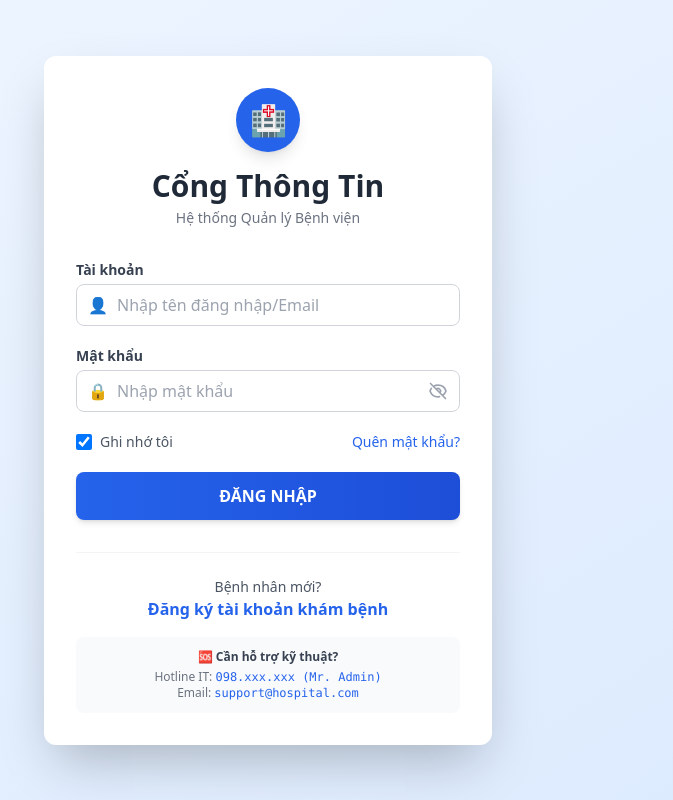
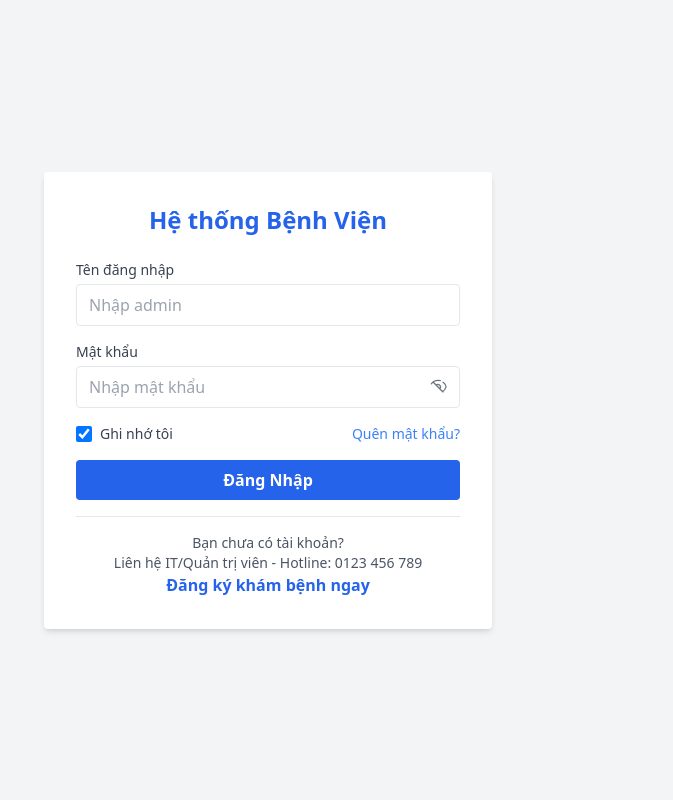
Before and after one commit to TuyenPV2004/Hospital-Management-System, a React (Vite) app in the folder hospital-frontend/: page / in a window 1280 px wide. Shown: the whole page, without its empty margins (372-1045 px from the left). Built offline with nearby package versions, Linux system fonts and the light colour scheme.

Commit message:
update: refactor Login component for improved UI and streamlined login logic

```diff
--- a/hospital-frontend/src/pages/Login.jsx
+++ b/hospital-frontend/src/pages/Login.jsx
@@ -1,189 +1,146 @@
 // src/pages/Login.jsx
-import React, { useState, useEffect } from 'react';
+import React, { useState } from 'react';
 import { useNavigate, Link } from 'react-router-dom';
-import api from '../services/api';
+import api from '../services/api'; // Import file cấu hình API vừa tạo
 
 const Login = () => {
-    const navigate = useNavigate();
-
-    // State cơ bản
     const [username, setUsername] = useState('');
     const [password, setPassword] = useState('');
+    const [showPassword, setShowPassword] = useState(false);
+    const [rememberMe, setRememberMe] = useState(true);
     const [error, setError] = useState('');
-    const [loading, setLoading] = useState(false);
-
-    // --- STATE NÂNG CẤP ---
-    const [showPassword, setShowPassword] = useState(false); // Ẩn/Hiện mật khẩu
-    const [rememberMe, setRememberMe] = useState(true);      // Mặc định là Ghi nhớ
-
-    // Kiểm tra nếu đã đăng nhập rồi thì chuyển vào Dashboard luôn
-    useEffect(() => {
-        const token = localStorage.getItem('token') || sessionStorage.getItem('token');
-        if (token) navigate('/dashboard');
-    }, [navigate]);
+    const navigate = useNavigate();
 
     const handleLogin = async (e) => {
         e.preventDefault();
         setError('');
-        setLoading(true);
 
         try {
-            const response = await api.post('/login', {
-                username: username,
-                password: password,
+            // Tạo FormData theo format OAuth2PasswordRequestForm
+            const formData = new URLSearchParams();
+            formData.append('username', username);
+            formData.append('password', password);
+
+            // Gọi API Login từ Backend với Content-Type: application/x-www-form-urlencoded
+            const response = await api.post('/login', formData, {
+                headers: {
+                    'Content-Type': 'application/x-www-form-urlencoded',
+                },
             });
 
             const token = response.data.access_token;
-
-            // --- LOGIC GHI NHỚ ĐĂNG NHẬP ---
             if (rememberMe) {
-                localStorage.setItem('token', token); // Lưu lâu dài
+                localStorage.setItem('token', token);
+                sessionStorage.removeItem('token');
             } else {
-                sessionStorage.setItem('token', token); // Mất khi đóng tab
+                sessionStorage.setItem('token', token);
+                localStorage.removeItem('token');
             }
 
+            // 2. Chuyển hướng sang trang Dashboard
+            alert("Đăng nhập thành công!");
             navigate('/dashboard');
 
         } catch (err) {
+            // Xử lý lỗi
             console.error(err);
-            if (err.response && (err.response.status === 401 || err.response.status === 400)) {
-                setError('Sai tên đăng nhập hoặc mật khẩu!');
+            if (err.response && err.response.status === 401) {
+                setError('Sai tên đăng nhập hoặc mật khẩu');
             } else {
-                setError('Lỗi kết nối đến máy chủ. Vui lòng thử lại sau.');
+                setError('Lỗi kết nối Server');
             }
-        } finally {
-            setLoading(false);
         }
     };
 
     return (
-        <div className="flex items-center justify-center min-h-screen bg-gradient-to-br from-blue-50 to-blue-100">
-            <div className="w-full max-w-md p-8 bg-white rounded-xl shadow-2xl transform transition-all hover:scale-[1.01]">
-                {/* Header Logo/Title */}
-                <div className="text-center mb-8">
-                    <div className="w-16 h-16 bg-blue-600 rounded-full flex items-center justify-center mx-auto mb-4 text-white text-3xl shadow-lg">
-                        🏥
-                    </div>
-                    <h2 className="text-3xl font-extrabold text-gray-800">Cổng Thông Tin</h2>
-                    <p className="text-gray-500 text-sm mt-1">Hệ thống Quản lý Bệnh viện</p>
-                </div>
+        <div className="flex items-center justify-center min-h-screen bg-gray-100">
+            <div className="w-full max-w-md p-8 space-y-6 bg-white rounded shadow-md">
+                <h2 className="text-2xl font-bold text-center text-blue-600">
+                    Hệ thống Bệnh Viện
+                </h2>
 
                 {error && (
-                    <div className="mb-4 p-3 bg-red-50 border-l-4 border-red-500 text-red-700 text-sm rounded animate-pulse">
-                        ⚠️ {error}
+                    <div className="p-3 text-sm text-red-500 bg-red-100 rounded">
+                        {error}
                     </div>
                 )}
 
-                <form onSubmit={handleLogin} className="space-y-5">
-                    {/* Input Username */}
+                <form onSubmit={handleLogin} className="space-y-4">
                     <div>
-                        <label className="block text-sm font-bold text-gray-700 mb-1">Tài khoản</label>
-                        <div className="relative">
-                            <span className="absolute inset-y-0 left-0 pl-3 flex items-center text-gray-400">
-                                👤
-                            </span>
+                        <label className="block mb-1 text-sm font-medium text-gray-700">
+                            Tên đăng nhập
+                        </label>
                         <input
                             type="text"
                             value={username}
                             onChange={(e) => setUsername(e.target.value)}
-                                className="w-full pl-10 pr-4 py-2 border border-gray-300 rounded-lg focus:ring-2 focus:ring-blue-500 focus:border-blue-500 outline-none transition-colors"
-                                placeholder="Nhập tên đăng nhập/Email"
+                            className="w-full px-3 py-2 border rounded focus:outline-none focus:ring focus:border-blue-300"
+                            placeholder="Nhập admin"
                             required
                         />
                     </div>
-                    </div>
-
-                    {/* Input Password (Có nút Show/Hide) */}
                     <div>
-                        <label className="block text-sm font-bold text-gray-700 mb-1">Mật khẩu</label>
+                        <label className="block mb-1 text-sm font-medium text-gray-700">
+                            Mật khẩu
+                        </label>
                         <div className="relative">
-                            <span className="absolute inset-y-0 left-0 pl-3 flex items-center text-gray-400">
-                                🔒
-                            </span>
                             <input
-                                type={showPassword ? "text" : "password"} // --- Thay đổi loại input ---
+                                type={showPassword ? 'text' : 'password'}
                                 value={password}
                                 onChange={(e) => setPassword(e.target.value)}
-                                className="w-full pl-10 pr-10 py-2 border border-gray-300 rounded-lg focus:ring-2 focus:ring-blue-500 focus:border-blue-500 outline-none transition-colors"
+                                className="w-full px-3 py-2 border rounded focus:outline-none focus:ring focus:border-blue-300 pr-10"
                                 placeholder="Nhập mật khẩu"
                                 required
                             />
-                            {/* Nút con mắt (Eye Icon) */}
                             <button
                                 type="button"
-                                onClick={() => setShowPassword(!showPassword)}
-                                className="absolute inset-y-0 right-0 pr-3 flex items-center text-gray-400 hover:text-blue-600 focus:outline-none"
+                                aria-label={showPassword ? 'Ẩn mật khẩu' : 'Hiển thị mật khẩu'}
+                                onClick={() => setShowPassword((prev) => !prev)}
+                                className="absolute inset-y-0 right-0 flex items-center px-3 text-gray-500 hover:text-blue-600 focus:outline-none"
                             >
                                 {showPassword ? (
-                                    // Icon Mắt mở (SVG)
-                                    <svg xmlns="http://www.w3.org/2000/svg" className="h-5 w-5" fill="none" viewBox="0 0 24 24" stroke="currentColor">
-                                        <path strokeLinecap="round" strokeLinejoin="round" strokeWidth={2} d="M15 12a3 3 0 11-6 0 3 3 0 016 0z" />
-                                        <path strokeLinecap="round" strokeLinejoin="round" strokeWidth={2} d="M2.458 12C3.732 7.943 7.523 5 12 5c4.478 0 8.268 2.943 9.542 7-1.274 4.057-5.064 7-9.542 7-4.477 0-8.268-2.943-9.542-7z" />
+                                    <svg xmlns="http://www.w3.org/2000/svg" className="w-5 h-5" fill="none" viewBox="0 0 24 24" stroke="currentColor">
+                                        <path strokeLinecap="round" strokeLinejoin="round" strokeWidth="1.5" d="M2.458 12C3.732 7.943 7.523 5 12 5c4.477 0 8.268 2.943 9.542 7-1.274 4.057-5.065 7-9.542 7-4.477 0-8.268-2.943-9.542-7z" />
+                                        <path strokeLinecap="round" strokeLinejoin="round" strokeWidth="1.5" d="M15 12a3 3 0 11-6 0 3 3 0 016 0z" />
                                     </svg>
                                 ) : (
-                                    // Icon Mắt đóng (SVG)
-                                    <svg xmlns="http://www.w3.org/2000/svg" className="h-5 w-5" fill="none" viewBox="0 0 24 24" stroke="currentColor">
-                                        <path strokeLinecap="round" strokeLinejoin="round" strokeWidth={2} d="M13.875 18.825A10.05 10.05 0 0112 19c-4.478 0-8.268-2.943-9.543-7a9.97 9.97 0 011.563-3.029m5.858.908a3 3 0 114.243 4.243M9.878 9.878l4.242 4.242M9.88 9.88l-3.29-3.29m7.532 7.532l3.29 3.29M3 3l3.59 3.59m0 0A9.953 9.953 0 0112 5c4.478 0 8.268 2.943 9.543 7a10.025 10.025 0 01-4.132 5.411m0 0L21 21" />
+                                    <svg xmlns="http://www.w3.org/2000/svg" className="w-5 h-5" fill="none" viewBox="0 0 24 24" stroke="currentColor">
+                                        <path strokeLinecap="round" strokeLinejoin="round" strokeWidth="1.5" d="M3.98 8.223C5.83 5.671 8.73 4 12 4c.98 0 1.926.141 2.82.406m3.2 1.83C19.6 7.24 20.62 8.508 21.02 9.777a2.8 2.8 0 010 3.554c-.609 1.757-1.76 3.137-3.31 4.143M9.88 9.88A3 3 0 0114.12 14.12M6.06 6.06l11.88 11.88" />
                                     </svg>
                                 )}
                             </button>
                         </div>
                     </div>
-
-                    {/* Checkbox & Forgot Password */}
-                    <div className="flex items-center justify-between">
-                        <label className="flex items-center text-sm text-gray-600 cursor-pointer">
+                    <div className="flex items-center justify-between text-sm text-gray-700">
+                        <label className="flex items-center space-x-2">
                             <input
                                 type="checkbox"
                                 checked={rememberMe}
                                 onChange={(e) => setRememberMe(e.target.checked)}
-                                className="form-checkbox h-4 w-4 text-blue-600 transition duration-150 ease-in-out"
+                                className="w-4 h-4 text-blue-600 border-gray-300 rounded"
                             />
-                            <span className="ml-2">Ghi nhớ tôi</span>
+                            <span>Ghi nhớ tôi</span>
                         </label>
-                        <Link to="/forgot-password" class="text-sm font-medium text-blue-600 hover:text-blue-500 hover:underline">
+                        <Link to="/forgot-password" className="text-sm text-blue-500 hover:underline">
                             Quên mật khẩu?
                         </Link>
                     </div>
-
-                    {/* Submit Button */}
                     <button
                         type="submit"
-                        disabled={loading}
-                        className={`w-full py-3 px-4 text-white font-bold rounded-lg shadow-md transition-all duration-200
-                            ${loading
-                                ? 'bg-gray-400 cursor-not-allowed'
-                                : 'bg-gradient-to-r from-blue-600 to-blue-700 hover:from-blue-700 hover:to-blue-800 hover:shadow-lg transform hover:-translate-y-0.5'
-                            }`}
+                        className="w-full px-4 py-2 font-bold text-white bg-blue-600 rounded hover:bg-blue-700"
                     >
-                        {loading ? (
-                            <span className="flex items-center justify-center">
-                                <svg className="animate-spin -ml-1 mr-3 h-5 w-5 text-white" xmlns="http://www.w3.org/2000/svg" fill="none" viewBox="0 0 24 24">
-                                    <circle className="opacity-25" cx="12" cy="12" r="10" stroke="currentColor" strokeWidth="4"></circle>
-                                    <path className="opacity-75" fill="currentColor" d="M4 12a8 8 0 018-8V0C5.373 0 0 5.373 0 12h4zm2 5.291A7.962 7.962 0 014 12H0c0 3.042 1.135 5.824 3 7.938l3-2.647z"></path>
-                                </svg>
-                                Đang xử lý...
-                            </span>
-                        ) : 'ĐĂNG NHẬP'}
+                        Đăng Nhập
                     </button>
-                </form>
-
-                {/* Footer Links & Support */}
-                <div className="mt-8 pt-6 border-t border-gray-100 text-center space-y-4">
-                    <div>
-                        <p className="text-gray-600 text-sm">Bệnh nhân mới?</p>
+                    <div className="mt-6 text-center border-t pt-4 space-y-2">
+                        <div className="text-gray-600 text-sm">
+                            <p>Bạn chưa có tài khoản?</p>
+                            <p>Liên hệ IT/Quản trị viên - Hotline: 0123 456 789</p>
+                        </div>
                         <Link to="/register" className="text-blue-600 font-bold hover:underline">
-                            Đăng ký tài khoản khám bệnh
+                            Đăng ký khám bệnh ngay
                         </Link>
                     </div>
-
-                    {/* --- INFO HỖ TRỢ --- */}
-                    <div className="bg-gray-50 p-3 rounded-lg text-xs text-gray-500">
-                        <p className="font-bold text-gray-700 mb-1">🆘 Cần hỗ trợ kỹ thuật?</p>
-                        <p>Hotline IT: <span className="font-mono text-blue-600">098.xxx.xxx (Mr. Admin)</span></p>
-                        <p>Email: <span className="font-mono text-blue-600">support@hospital.com</span></p>
-                    </div>
-                </div>
+                </form>
             </div>
         </div>
     );
```
Lines whose indentation alone changed are shown as unchanged.
